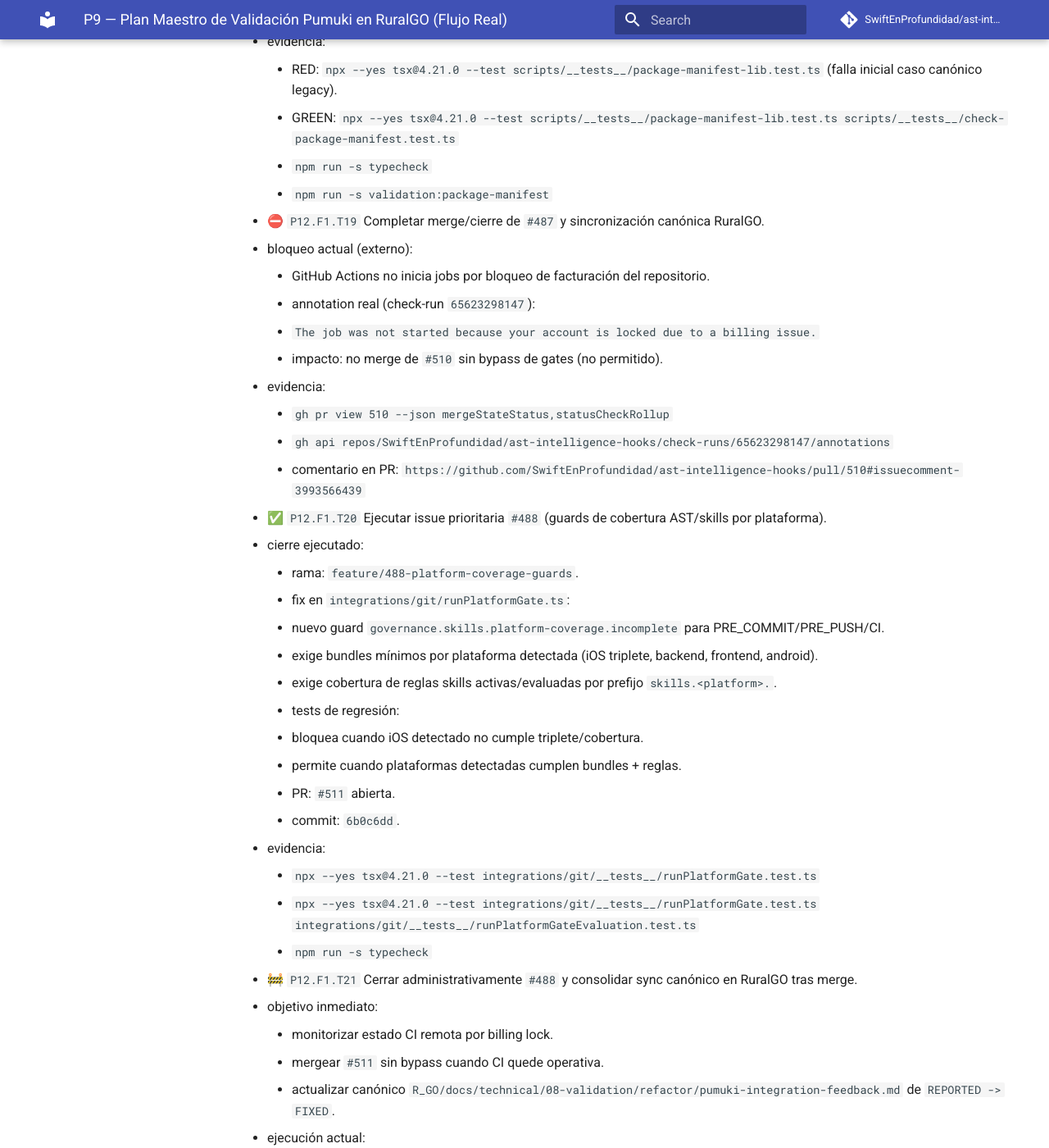
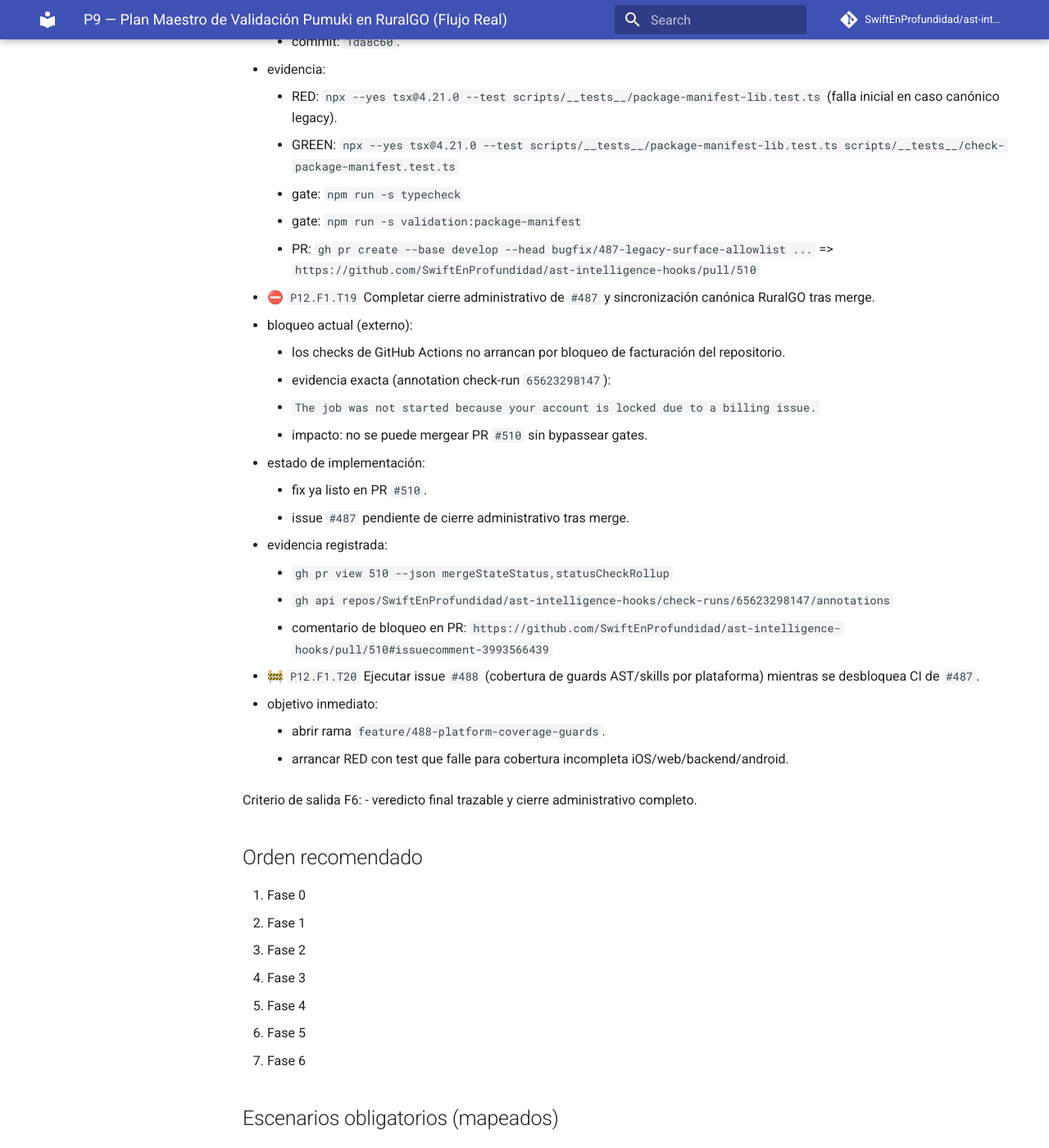
Before and after one commit to SwiftEnProfundidad/ast-intelligence-hooks, an MkDocs documentation site: the page built from docs/seguimiento-completo-validacion-ruralgo-03-03-2026.md, in a window 1280 px wide and 1400 px high, scrolled down 34848 px. Shown: the whole window at 82% size. Built offline with MkDocs 1.6.1 and Material for MkDocs 9.7.7, drawn with Linux system fonts in a browser that asks for light colours; comment, search, counter and statistics services are not loaded; some of the changed text lies outside the part shown.

Commit message:
chore(tracking): align tracking docs with develop for PR mergeability

```diff
--- a/docs/seguimiento-completo-validacion-ruralgo-03-03-2026.md
+++ b/docs/seguimiento-completo-validacion-ruralgo-03-03-2026.md
@@ -967,62 +967,37 @@ Criterio de salida F5:
     - `git push origin HEAD:feature/rgo-1590-01-ios-physical-signoff`
 - ✅ `P12.F1.T18` Ejecutar issue prioritaria `#487` (falso positivo de superficie legacy) en Pumuki.
   - cierre ejecutado:
-    - rama: `bugfix/487-legacy-surface-allowlist`.
-    - fix en `scripts/package-manifest-lib.ts`:
-      - allowlist explícita para superficies legacy oficiales de runtime.
+    - rama creada: `bugfix/487-legacy-surface-allowlist`.
+    - fix aplicado en `scripts/package-manifest-lib.ts`:
+      - allowlist canónica para superficies runtime legacy oficiales.
       - bloqueo mantenido para cualquier `legacy/*` no allowlisted.
-    - test de regresión añadido en `scripts/__tests__/package-manifest-lib.test.ts`.
-    - PR: `#510` abierta.
+    - test de regresión RED/GREEN:
+      - `scripts/__tests__/package-manifest-lib.test.ts` (nuevo caso canónico legacy).
+    - PR abierta: `#510` (pendiente merge).
     - commit: `1da8c60`.
   - evidencia:
-    - RED: `npx --yes tsx@4.21.0 --test scripts/__tests__/package-manifest-lib.test.ts` (falla inicial caso canónico legacy).
+    - RED: `npx --yes tsx@4.21.0 --test scripts/__tests__/package-manifest-lib.test.ts` (falla inicial en caso canónico legacy).
     - GREEN: `npx --yes tsx@4.21.0 --test scripts/__tests__/package-manifest-lib.test.ts scripts/__tests__/check-package-manifest.test.ts`
-    - `npm run -s typecheck`
-    - `npm run -s validation:package-manifest`
-- ⛔ `P12.F1.T19` Completar merge/cierre de `#487` y sincronización canónica RuralGO.
+    - gate: `npm run -s typecheck`
+    - gate: `npm run -s validation:package-manifest`
+    - PR: `gh pr create --base develop --head bugfix/487-legacy-surface-allowlist ...` => `https://github.com/SwiftEnProfundidad/ast-intelligence-hooks/pull/510`
+- ⛔ `P12.F1.T19` Completar cierre administrativo de `#487` y sincronización canónica RuralGO tras merge.
   - bloqueo actual (externo):
-    - GitHub Actions no inicia jobs por bloqueo de facturación del repositorio.
-    - annotation real (check-run `65623298147`):
+    - los checks de GitHub Actions no arrancan por bloqueo de facturación del repositorio.
+    - evidencia exacta (annotation check-run `65623298147`):
       - `The job was not started because your account is locked due to a billing issue.`
-    - impacto: no merge de `#510` sin bypass de gates (no permitido).
-  - evidencia:
+    - impacto: no se puede mergear PR `#510` sin bypassear gates.
+  - estado de implementación:
+    - fix ya listo en PR `#510`.
+    - issue `#487` pendiente de cierre administrativo tras merge.
+  - evidencia registrada:
     - `gh pr view 510 --json mergeStateStatus,statusCheckRollup`
     - `gh api repos/SwiftEnProfundidad/ast-intelligence-hooks/check-runs/65623298147/annotations`
-    - comentario en PR: `https://github.com/SwiftEnProfundidad/ast-intelligence-hooks/pull/510#issuecomment-3993566439`
-- ✅ `P12.F1.T20` Ejecutar issue prioritaria `#488` (guards de cobertura AST/skills por plataforma).
-  - cierre ejecutado:
-    - rama: `feature/488-platform-coverage-guards`.
-    - fix en `integrations/git/runPlatformGate.ts`:
-      - nuevo guard `governance.skills.platform-coverage.incomplete` para PRE_COMMIT/PRE_PUSH/CI.
-      - exige bundles mínimos por plataforma detectada (iOS triplete, backend, frontend, android).
-      - exige cobertura de reglas skills activas/evaluadas por prefijo `skills.<platform>.`.
-    - tests de regresión:
-      - bloquea cuando iOS detectado no cumple triplete/cobertura.
-      - permite cuando plataformas detectadas cumplen bundles + reglas.
-    - PR: `#511` abierta.
-    - commit: `6b0c6dd`.
-  - evidencia:
-    - `npx --yes tsx@4.21.0 --test integrations/git/__tests__/runPlatformGate.test.ts`
-    - `npx --yes tsx@4.21.0 --test integrations/git/__tests__/runPlatformGate.test.ts integrations/git/__tests__/runPlatformGateEvaluation.test.ts`
-    - `npm run -s typecheck`
-- 🚧 `P12.F1.T21` Cerrar administrativamente `#488` y consolidar sync canónico en RuralGO tras merge.
+    - comentario de bloqueo en PR: `https://github.com/SwiftEnProfundidad/ast-intelligence-hooks/pull/510#issuecomment-3993566439`
+- 🚧 `P12.F1.T20` Ejecutar issue `#488` (cobertura de guards AST/skills por plataforma) mientras se desbloquea CI de `#487`.
   - objetivo inmediato:
-    - monitorizar estado CI remota por billing lock.
-    - mergear `#511` sin bypass cuando CI quede operativa.
-    - actualizar canónico `R_GO/docs/technical/08-validation/refactor/pumuki-integration-feedback.md` de `REPORTED -> FIXED`.
-  - ejecución actual:
-    - `#510` y `#511` siguen en `mergeStateStatus=UNSTABLE` por fallo transversal de checks remotos.
-    - evidencia de bloqueo repetida (2026-03-03):
-      - PR `#510`: check-run `65623545770` -> `The job was not started because your account is locked due to a billing issue.`
-      - PR `#511`: check-run `65624109075` -> `The job was not started because your account is locked due to a billing issue.`
-    - comentarios de trazabilidad añadidos:
-      - `https://github.com/SwiftEnProfundidad/ast-intelligence-hooks/pull/511#issuecomment-3993591432`
-      - `https://github.com/SwiftEnProfundidad/ast-intelligence-hooks/issues/488#issuecomment-3993592053`
-  - evidencia:
-    - `gh pr view 510 --json mergeStateStatus,statusCheckRollup`
-    - `gh pr view 511 --json mergeStateStatus,statusCheckRollup`
-    - `gh api repos/SwiftEnProfundidad/ast-intelligence-hooks/check-runs/65623545770/annotations`
-    - `gh api repos/SwiftEnProfundidad/ast-intelligence-hooks/check-runs/65624109075/annotations`
+    - abrir rama `feature/488-platform-coverage-guards`.
+    - arrancar RED con test que falle para cobertura incompleta iOS/web/backend/android.
 
 Criterio de salida F6:
 - veredicto final trazable y cierre administrativo completo.
```
Also changed, not shown: docs/registro-maestro-de-seguimiento.md (+1 -1 lines).
